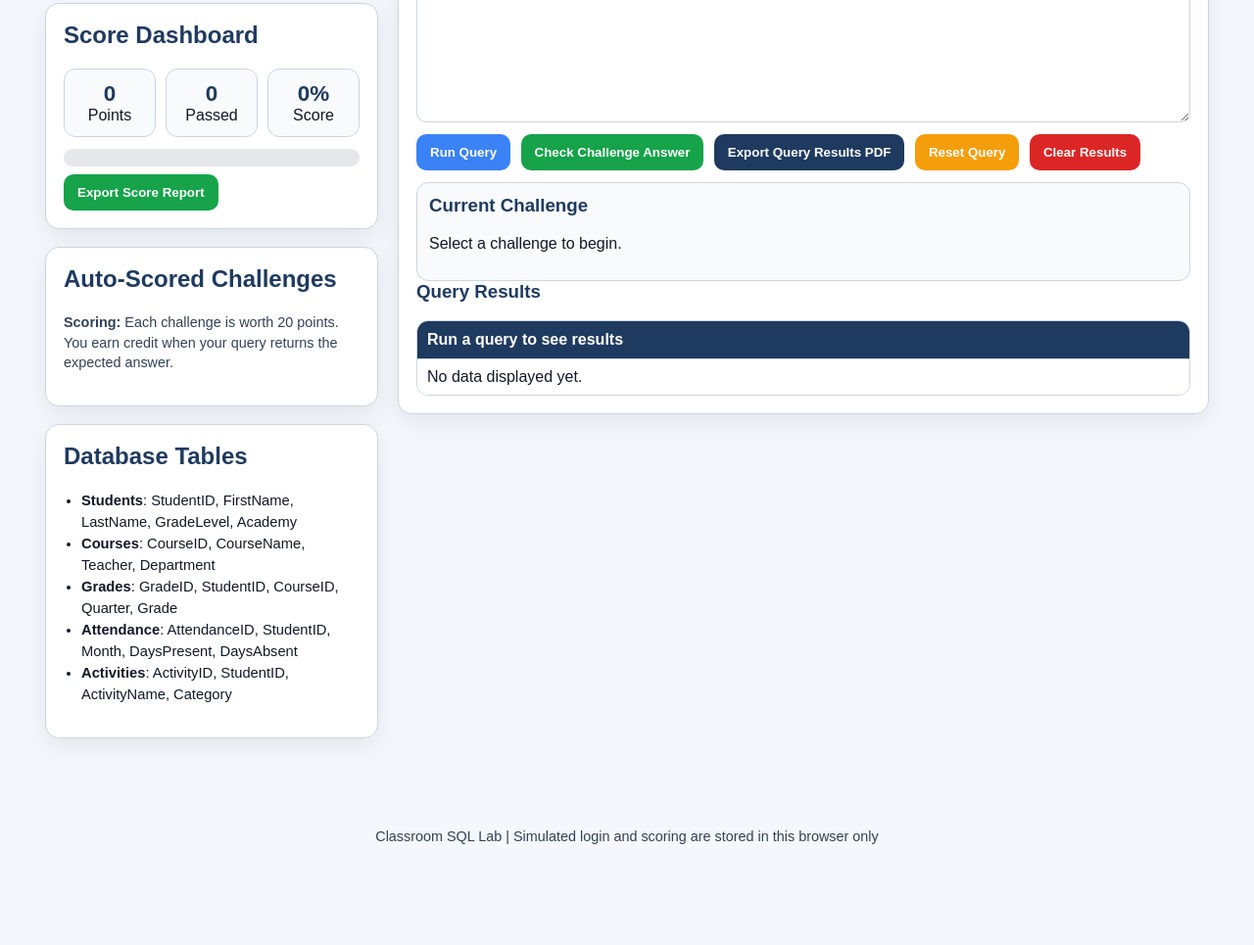
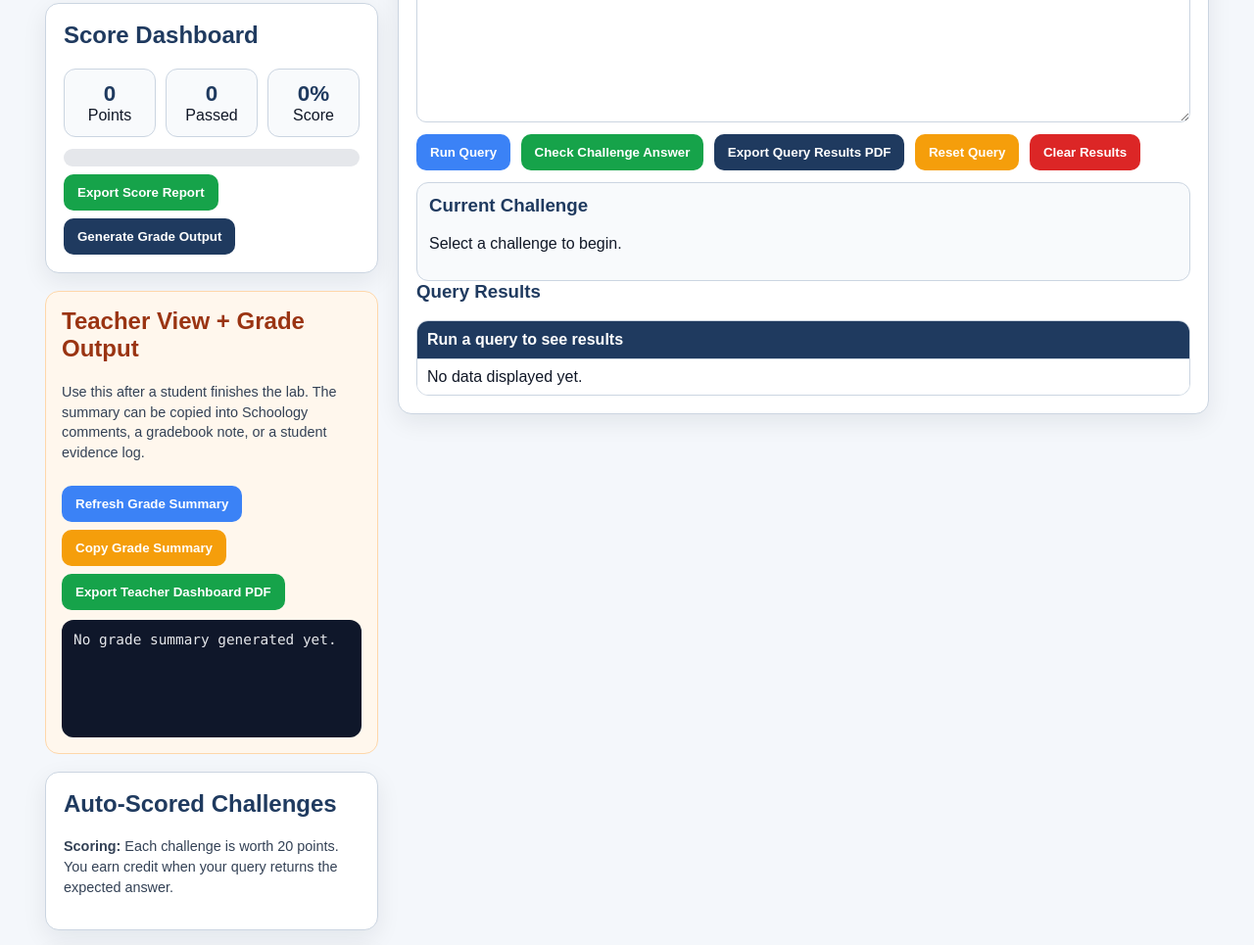
Before and after one commit to sage2go-cell/student-sql-lab, a plain HTML site: page index.html in a window 1280 px wide. Shown: the part 465-1430 px from the top of the page at 98% size. Before the commit the page ends 1345 px from the top, so only its background shows below. Drawn offline with nearby package versions, Linux system fonts and the light colour scheme.

Commit message:
Update index.html

```diff
--- a/index.html
+++ b/index.html
@@ -190,6 +190,33 @@
       .score-card { grid-template-columns: 1fr; }
       header h1 { font-size: 1.6rem; }
     }
+
+    .teacher-panel {
+      background: #fff7ed;
+      border: 1px solid #fed7aa;
+      border-radius: 14px;
+      padding: 16px;
+      margin-bottom: 18px;
+    }
+
+    .teacher-panel h2 {
+      color: #9a3412;
+      margin-top: 0;
+    }
+
+    .grade-output {
+      background: #0f172a;
+      color: #e5e7eb;
+      border-radius: 12px;
+      padding: 12px;
+      min-height: 120px;
+      white-space: pre-wrap;
+      font-family: Consolas, Monaco, monospace;
+      font-size: 0.9rem;
+      margin-top: 10px;
+    }
+
+    .hidden { display: none; }
   </style>
 </head>
 <body>
@@ -223,6 +250,16 @@
           </div>
           <div class="progress-bar"><div id="progressFill" class="progress-fill"></div></div>
           <button class="btn-success" onclick="exportScoreReport()">Export Score Report</button>
+          <button class="btn-dark" onclick="generateGradeOutput()">Generate Grade Output</button>
+        </div>
+
+        <div class="teacher-panel">
+          <h2>Teacher View + Grade Output</h2>
+          <p class="small">Use this after a student finishes the lab. The summary can be copied into Schoology comments, a gradebook note, or a student evidence log.</p>
+          <button class="btn-primary" onclick="generateGradeOutput()">Refresh Grade Summary</button>
+          <button class="btn-warning" onclick="copyGradeOutput()">Copy Grade Summary</button>
+          <button class="btn-success" onclick="exportTeacherDashboardPDF()">Export Teacher Dashboard PDF</button>
+          <div id="gradeOutput" class="grade-output">No grade summary generated yet.</div>
         </div>
 
         <div class="card">
@@ -648,6 +685,53 @@ JOIN Courses ON Grades.CourseID = Courses.CourseID;',
       showMessage('Score report exported successfully.', 'success');
     }
 
+    function generateGradeOutput() {
+      const name = currentStudent?.name || document.getElementById('studentName').value.trim() || 'Student not entered';
+      const period = currentStudent?.period || document.getElementById('classPeriod').value.trim() || 'Not provided';
+      const points = passedChallenges.size * 20;
+      const percent = Math.round((passedChallenges.size / challenges.length) * 100);
+      const letter = getLetterGrade(percent);
+      const completed = challenges
+        .map(c => `${passedChallenges.has(c.id) ? '✅' : '⬜'} ${c.title}: ${passedChallenges.has(c.id) ? 'Passed' : 'Not Passed'}`)
+        .join('\n');
+
+      const output = `SQL LAB GRADE SUMMARY\n\nStudent: ${name}\nClass Period: ${period}\nDate/Time: ${new Date().toLocaleString()}\n\nScore: ${points}/100\nPercentage: ${percent}%\nLetter Grade: ${letter}\nChallenges Passed: ${passedChallenges.size}/${challenges.length}\n\nChallenge Evidence:\n${completed}\n\nTeacher Note: Student score is based on auto-scored SQL query results completed in the Student SQL Database Lab.`;
+
+      document.getElementById('gradeOutput').textContent = output;
+      showMessage('Teacher grade output generated.', 'success');
+      return output;
+    }
+
+    function copyGradeOutput() {
+      const output = generateGradeOutput();
+      navigator.clipboard.writeText(output).then(() => {
+        showMessage('Grade summary copied to clipboard.', 'success');
+      }).catch(() => {
+        showMessage('Copy did not work in this browser. Highlight the grade summary and copy it manually.', 'error');
+      });
+    }
+
+    function exportTeacherDashboardPDF() {
+      const output = generateGradeOutput();
+      const { jsPDF } = window.jspdf;
+      const doc = new jsPDF();
+      const lines = doc.splitTextToSize(output, 180);
+      doc.setFontSize(16);
+      doc.text('Teacher Dashboard Grade Output', 14, 18);
+      doc.setFontSize(10);
+      doc.text(lines, 14, 30);
+      doc.save('teacher-dashboard-grade-output.pdf');
+      showMessage('Teacher dashboard PDF exported successfully.', 'success');
+    }
+
+    function getLetterGrade(percent) {
+      if (percent >= 90) return 'A';
+      if (percent >= 80) return 'B';
+      if (percent >= 70) return 'C';
+      if (percent >= 60) return 'D';
+      return 'F';
+    }
+
     function resetQuery() {
       document.getElementById('sqlInput').value = 'SELECT * FROM Students;';
       document.getElementById('querySelect').value = '';
```
